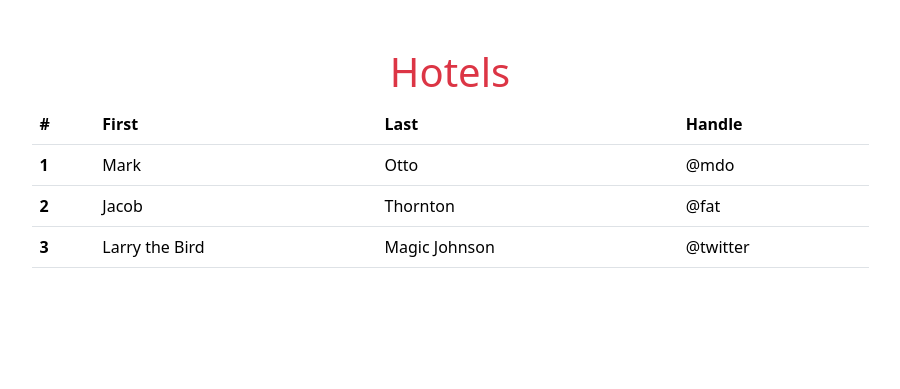
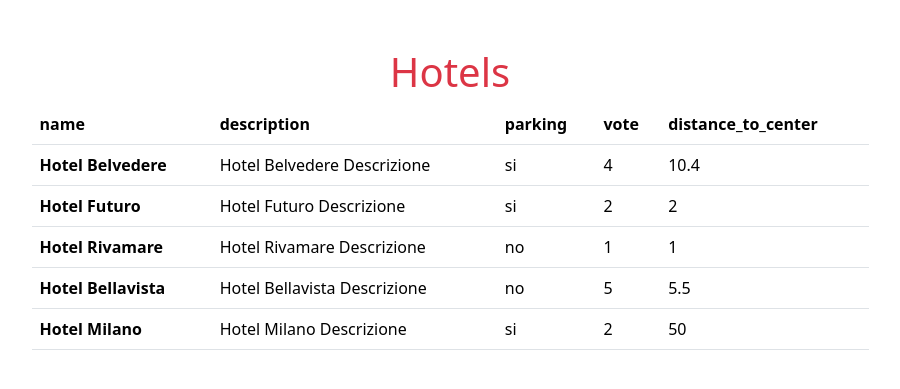
Before and after one commit to pierluigicarrieri/php-hotel, a PHP site: page / in a window 1280 px wide. Shown: the top 389 px of the page, without its empty margins (190-1090 px from the left). Run offline with PHP 8.4, Linux system fonts and the light colour scheme.

Commit message:
Exercise done

```diff
--- a/index.php
+++ b/index.php
@@ -64,31 +64,21 @@
         <table class="table w-75 m-auto">
             <thead>
                 <tr>
-                    <th scope="col">#</th>
-                    <th scope="col">First</th>
-                    <th scope="col">Last</th>
-                    <th scope="col">Handle</th>
+                <?php foreach ($hotels[0] as $key => $data) { ?>
+                <th scope="col"><?php echo $key ?></th>
+                <?php } ?>
                 </tr>
             </thead>
             <tbody>
+            <?php foreach ($hotels as $key => $hotel) { ?>
                 <tr>
-                    <th scope="row">1</th>
-                    <td>Mark</td>
-                    <td>Otto</td>
-                    <td>@mdo</td>
+                    <th scope="row"><?php echo $hotel["name"] ?></th>
+                    <td><?php echo $hotel["description"] ?></td>
+                    <td><?php echo ($hotel["parking"] === true) ? "si" : "no" ?></td>
+                    <td><?php echo $hotel["vote"] ?></td>
+                    <td><?php echo $hotel["distance_to_center"] ?></td>
                 </tr>
-                <tr>
-                    <th scope="row">2</th>
-                    <td>Jacob</td>
-                    <td>Thornton</td>
-                    <td>@fat</td>
-                </tr>
-                <tr>
-                    <th scope="row">3</th>
-                    <td>Larry the Bird</td>
-                    <td>Magic Johnson</td>
-                    <td>@twitter</td>
-                </tr>
+            <?php } ?>
             </tbody>
         </table>
 
```
